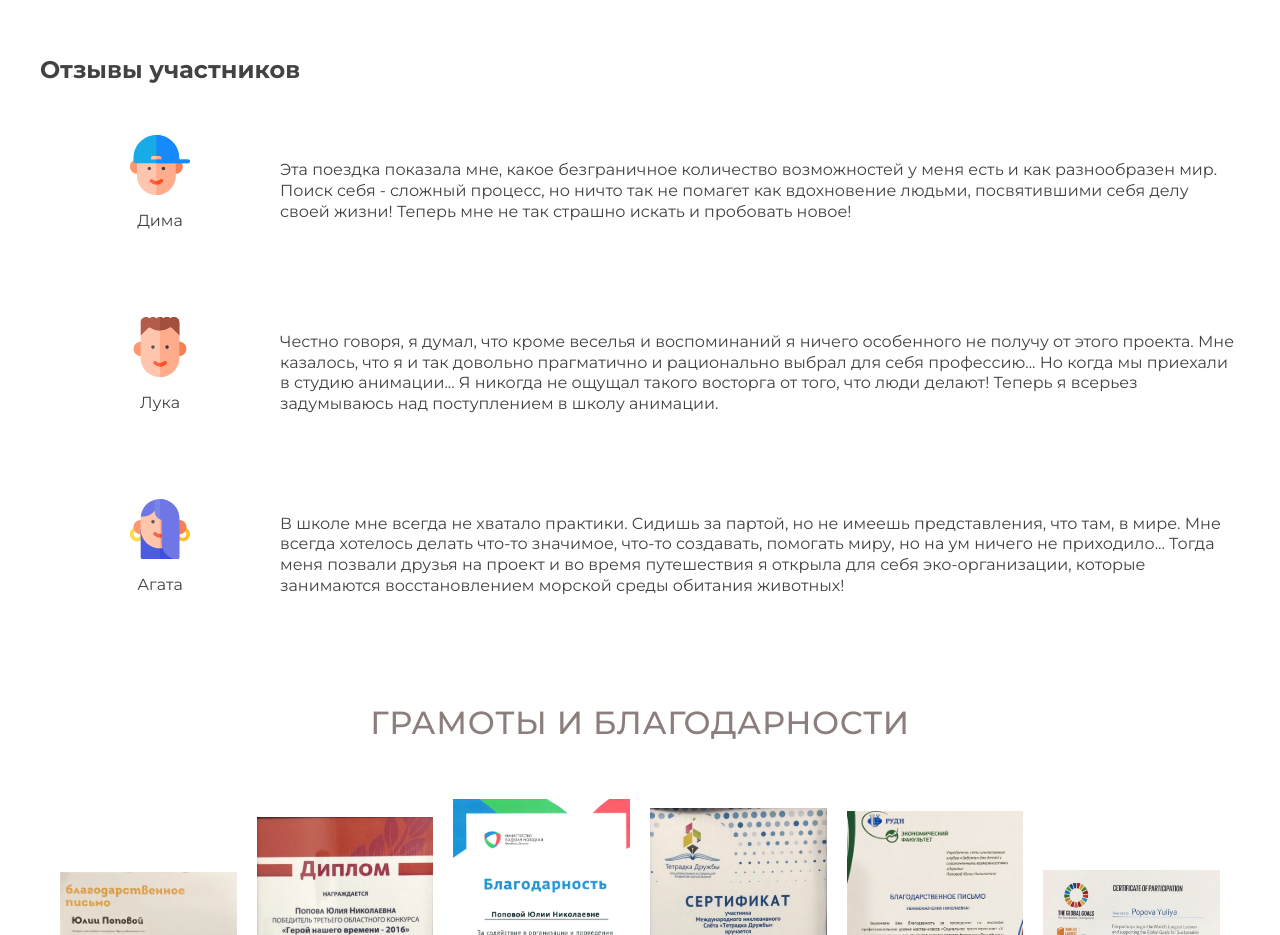
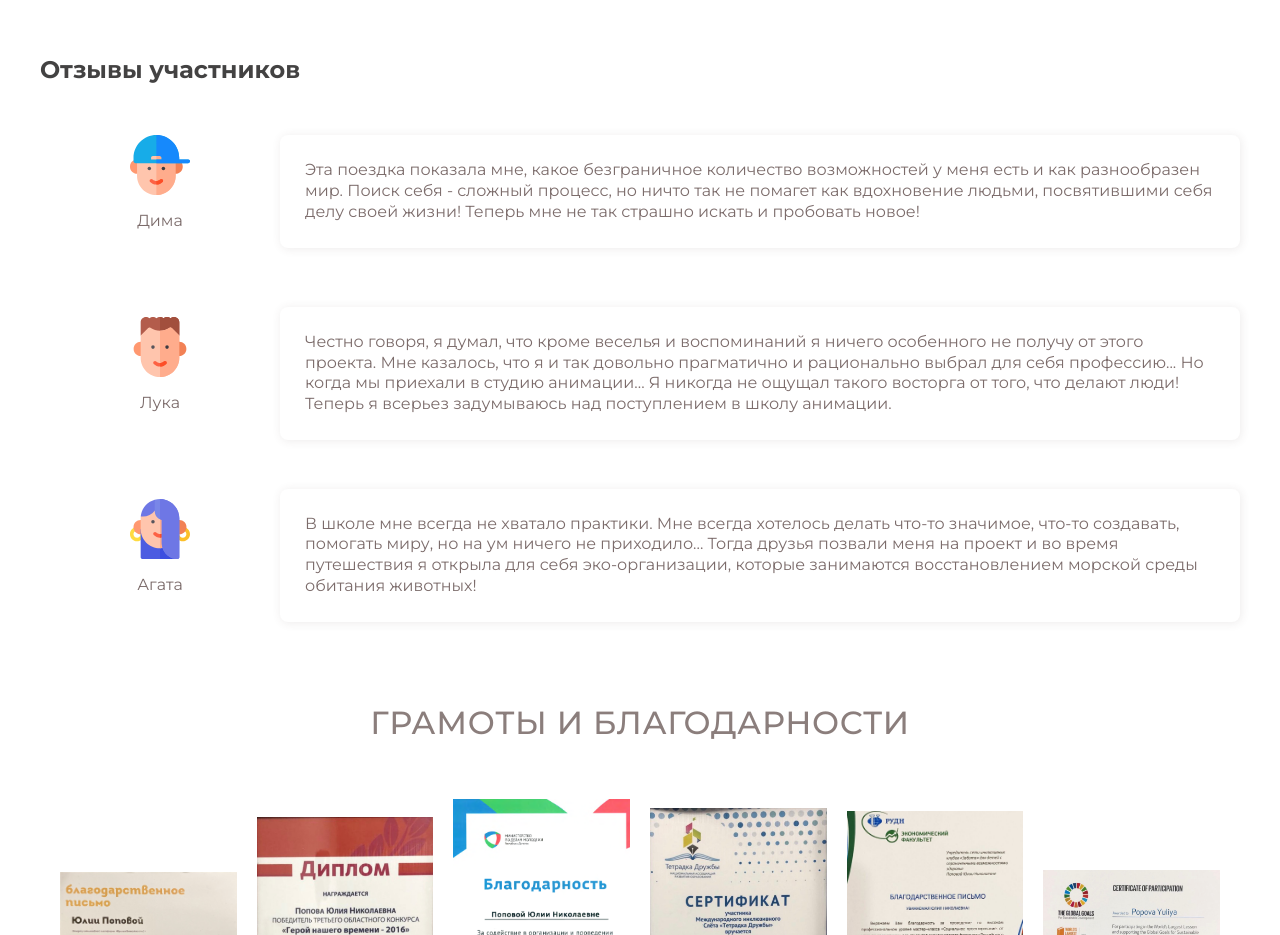
Before and after one commit to LupioIter/hackaton_7.05.22, a plain HTML site: page index.html in a window 1280 px wide. Shown: the part 2580-3515 px from the top of the page. Drawn offline with nearby package versions, Linux system fonts and the light colour scheme; a web font is replaced by a local one.

Commit message:
изм.отзывы

```diff
--- a/assets/styles/styles.css
+++ b/assets/styles/styles.css
@@ -1106,6 +1106,17 @@ body {
     width: 60px;
 }
 
+.template_reviews {
+    background: #FFFFFF;
+    box-shadow: 1px 1px 10px rgba(78, 55, 55, 0.1);
+    border-radius: 8px;
+}
+
+.template_reviews p {
+    margin: 25px;
+}
+
+
 
 
 
--- a/index.html
+++ b/index.html
@@ -203,10 +203,10 @@
                         <div class="person_reviews">
                             <div class="foto-name_reviews">
                                 <img class="foto_reviews" src="assets/images/reviews/05-boy.svg" alt="foto">
-                                <p class="name_reviews">Дима</p>
+                                <p class="text">Дима</p>
                             </div>
                             <div class="template_reviews">
-                                <p class="review">
+                                <p class="text">
                                     Эта поездка показала мне, какое безграничное количество возможностей у меня есть и как разнообразен мир. Поиск себя - сложный процесс, но ничто так не помагет как вдохновение людьми, посвятившими себя делу своей жизни! Теперь мне не так страшно искать и пробовать новое!
                                 </p>
                             </div>
@@ -215,12 +215,12 @@
                         <div class="person_reviews">
                             <div class="foto-name_reviews">
                                 <img class="foto_reviews" src="assets/images/reviews/14-boy.svg" alt="foto">
-                                <p class="name_reviews">Лука</p>
+                                <p class="text">Лука</p>
                             </div>
 
                             <div class="template_reviews">
-                                <p class="review">
-                                    Честно говоря, я думал, что кроме веселья и воспоминаний я ничего особенного не получу от этого проекта. Мне казалось, что я и так довольно прагматично и рационально выбрал для себя профессию... Но когда мы приехали в студию анимации... Я никогда не ощущал такого восторга от того, что люди делают! Теперь я всерьез задумываюсь над поступлением в школу анимации.
+                                <p class="text">
+                                    Честно говоря, я думал, что кроме веселья и воспоминаний я ничего особенного не получу от этого проекта. Мне казалось, что я и так довольно прагматично и рационально выбрал для себя профессию... Но когда мы приехали в студию анимации... Я никогда не ощущал такого восторга от того, что делают люди! Теперь я всерьез задумываюсь над поступлением в школу анимации.
                                 </p>
                             </div>
                         </div>
@@ -228,11 +228,11 @@
                         <div class="person_reviews">
                             <div class="foto-name_reviews">
                                 <img class="foto_reviews" src="assets/images/reviews/04-girl.svg" alt="foto">
-                                <p class="name_reviews">Агата</p>
+                                <p class="text">Агата</p>
                             </div>
                             <div class="template_reviews">
-                                <p class="review">
-                                    В школе мне всегда не хватало практики. Сидишь за партой, но не имеешь представления, что там, в мире. Мне всегда хотелось делать что-то значимое, что-то создавать, помогать миру, но на ум ничего не приходило... Тогда меня позвали друзья на проект и во время путешествия я открыла для себя эко-организации, которые занимаются восстановлением морской среды обитания животных!
+                                <p class="text">
+                                    В школе мне всегда не хватало практики. Мне всегда хотелось делать что-то значимое, что-то создавать, помогать миру, но на ум ничего не приходило... Тогда друзья позвали  меня на проект и во время путешествия я открыла для себя эко-организации, которые занимаются восстановлением морской среды обитания животных!
                                 </p>
                             </div>
                         </div>
```
Also changed, not shown: assets/images/all_illustrations/bloom-man-soldering-motherboard-near-opened-system-block-1.png (added), assets/images/all_illustrations/bloom-scientist-performing-chemical-experiment.png (added), assets/images/all_illustrations/bloom-technician-girl-setups-a-smiling-robot-1.png (added), assets/images/all_illustrations/bloom-two-girlfriends-on-a-walk.png (added), assets/images/all_illustrations/cherry-chemistry-flask-1.png (added), assets/images/all_illustrations/experimental-girls-drinking-coffee-1.png (added), assets/images/all_illustrations/experimental-hand-and-lettering-apply-now.png (added), assets/images/all_illustrations/experimental-hand-and-lettering-click-here.png (added), assets/images/all_illustrations/experimental-hand-and-lettering-did-you-know.png (added), assets/images/all_illustrations/experimental-hand-and-lettering-swipe-up.png (added), assets/images/all_illustrations/experimental-hand-and-lettering-thank-you.png (added), assets/images/all_illustrations/experimental-lettering-join-now.png (added), assets/images/all_illustrations/experimental-planet-earth-and-the-dove-as-a-symbol-of-peace-and-love-between-people.png (added), assets/images/all_illustrations/experimental-team-discussing-the-project.png (added), 4 more files.
